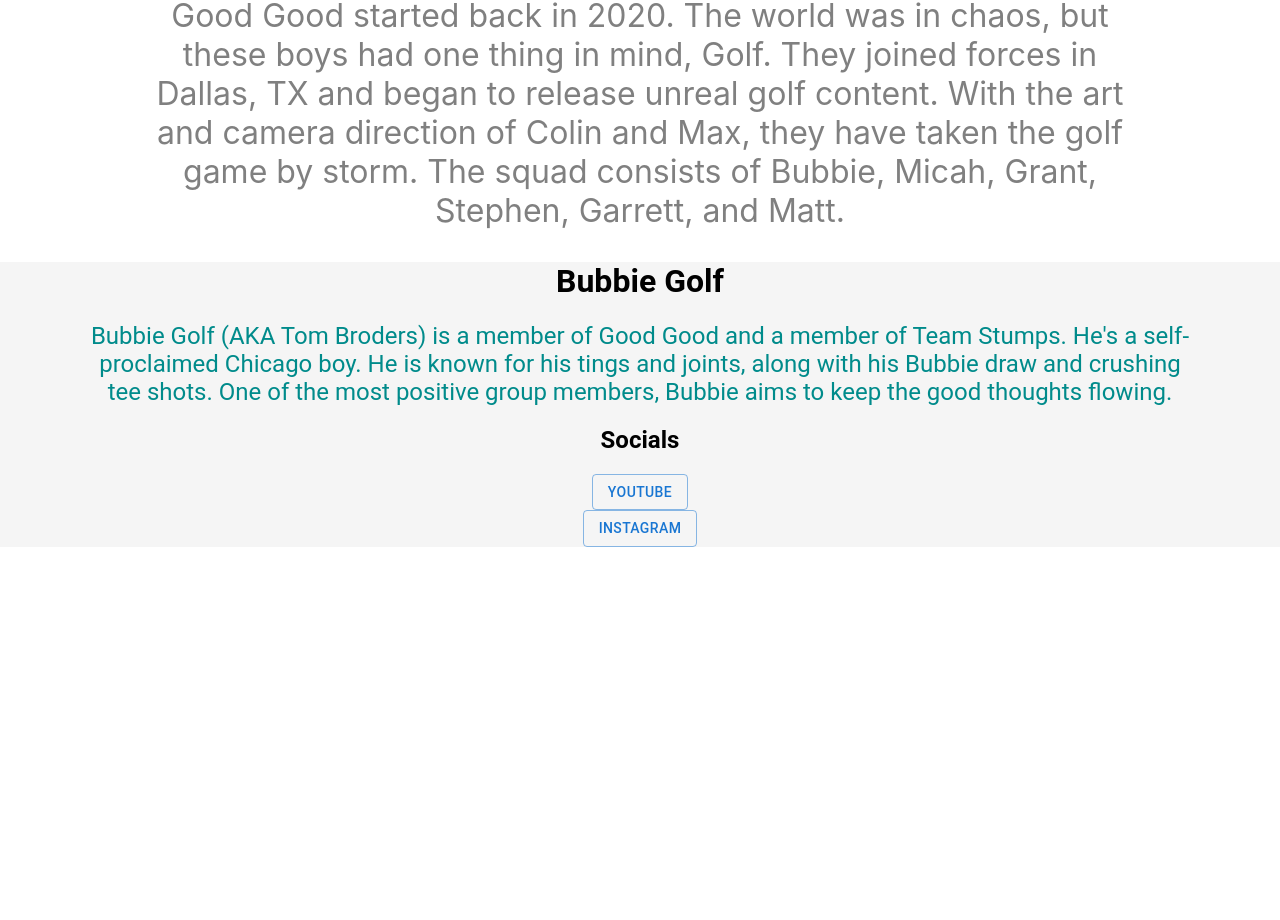
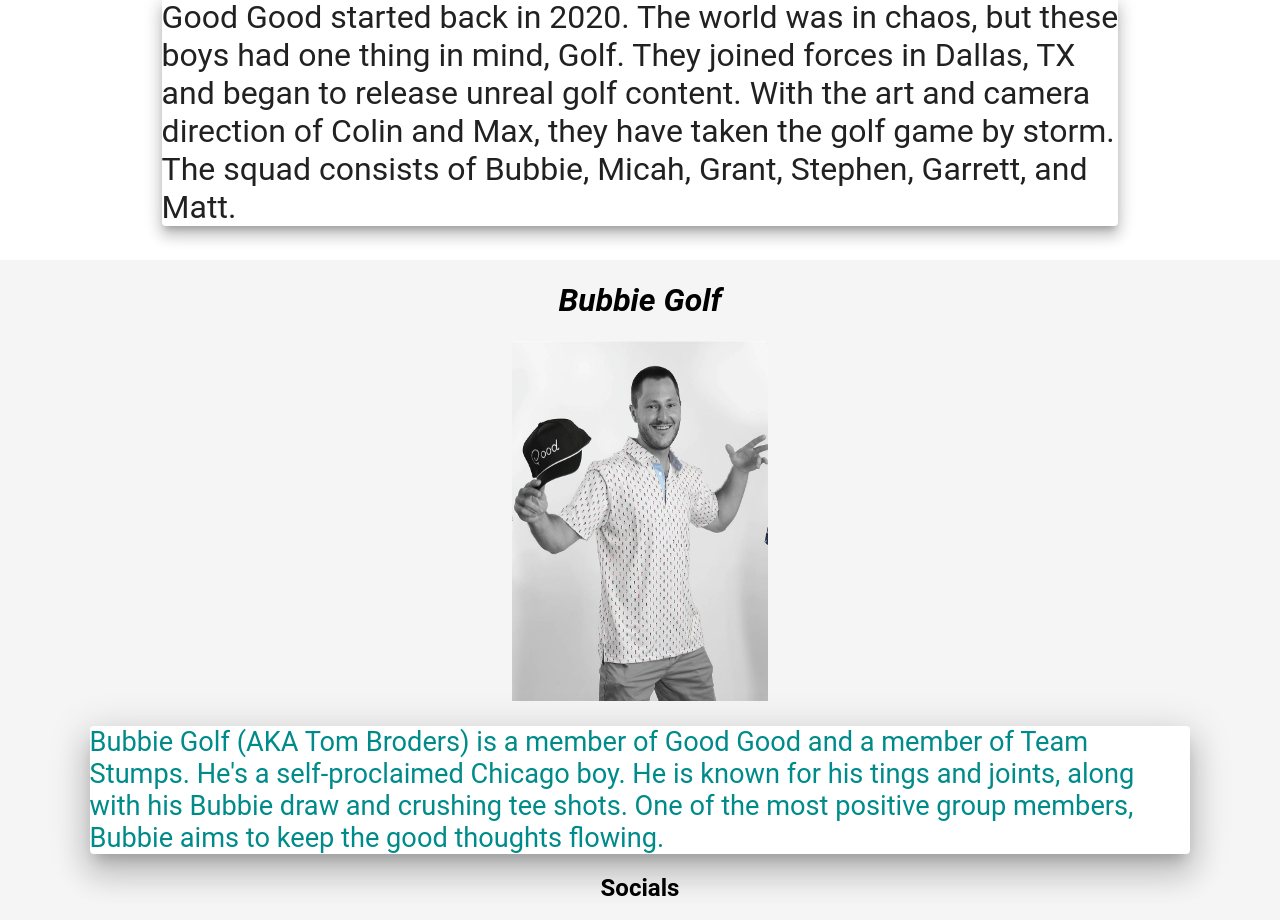
Before and after one commit to hbrashid/goodgood, a React (Create React App) app: page / in a window 1280 px wide. Shown: the part 1339-2259 px from the top of the page. Before the commit the page ends 1886 px from the top, so only its background shows below. Built offline with nearby package versions, Linux system fonts and the light colour scheme.

Commit message:
mUI tweaks

```diff
--- a/src/App.css
+++ b/src/App.css
@@ -1,5 +1,6 @@
 .App {
   text-align: center;
+  font-family:'Segoe UI';
 }
 
 .App-logo {
@@ -53,23 +54,42 @@
   background-repeat: no-repeat;
   background-size: cover;
   height: 50vh;
+  width: 90vw;
+  margin: 0 auto;
 }
 
 .aboutParagraph {
-  text-align: center;
+  text-align: left;
   margin: 2% 12%;
   font-family:-apple-system, BlinkMacSystemFont, 'Segoe UI', Roboto, Oxygen, Ubuntu, Cantarell, 'Open Sans', 'Helvetica Neue', sans-serif;
   font-size:xx-large;
   color: grey;
 }
+.bubbiePic {
+  height: 45vh;
+  width: 20vw;
+  margin-bottom: 2%;
+}
 
 .bubbie {
   background-color: whitesmoke;
   font-family: Roboto;
-  text-align: center;
+  text-align: left;
+  font-style: normal;
+  display: flex;
+  flex-direction: column;
+  align-items: center;
+  /* justify-content: space-between; */
 }
 .bubbieContent {
   margin: 0 7%;
   font-size: x-large;
   color: darkcyan;
 }
+.bubbieSocials {
+  display: flex;
+  /* flex-direction:row; */
+  justify-content:space-evenly;
+  align-content:space-between;
+  margin: 0 5%;
+}
--- a/src/App.js
+++ b/src/App.js
@@ -3,6 +3,9 @@
 import Button from '@mui/material/Button';
 import './App.css';
 import ButtonAppBar from './navBar';
+import SimplePaper from './bubbiePaper';
+import GoodAbout from './goodGoodAbout';
+import bubbiePic from './bubbiePic.jpg';
 
 function App() {
   return (
@@ -28,23 +31,29 @@
       </div>
 
       <div className="aboutParagraph">
-      <p>Good Good started back in 2020. The world was in chaos, but these boys had one thing in mind, Golf. They joined forces in Dallas, TX and began to release unreal golf content. With the art and camera direction of Colin and Max, they have taken the golf game by storm. The squad consists of Bubbie, Micah, Grant, Stephen, Garrett, and Matt.</p>
+        <GoodAbout/>
+      {/* <p>Good Good started back in 2020. The world was in chaos, but these boys had one thing in mind, Golf. They joined forces in Dallas, TX and began to release unreal golf content. With the art and camera direction of Colin and Max, they have taken the golf game by storm. The squad consists of Bubbie, Micah, Grant, Stephen, Garrett, and Matt.</p> */}
 
       </div>
 
+
       <div className="bubbie">
-      <h1>Bubbie Golf</h1>
-      <p className="bubbieContent">Bubbie Golf (AKA Tom Broders) is a member of Good Good and a member of Team Stumps. He's a self-proclaimed Chicago boy. He is known for his tings and joints, along with his Bubbie draw and crushing tee shots. One of the most positive group members, Bubbie aims to keep the good thoughts flowing.</p>
-      <h2>Socials</h2>
-      <Button variant="outlined" href="https://www.youtube.com/c/BubbieGolf">
+      <h1 style={{textAlign:"center", fontStyle:"oblique"}}>Bubbie Golf</h1>
+      <img className="bubbiePic" src={bubbiePic} />
+      <SimplePaper />
+      {/* <p className="bubbieContent">Bubbie Golf (AKA Tom Broders) is a member of Good Good and a member of Team Stumps. He's a self-proclaimed Chicago boy. He is known for his tings and joints, along with his Bubbie draw and crushing tee shots. One of the most positive group members, Bubbie aims to keep the good thoughts flowing.</p> */}
+      <h2 style={{textAlign:"center"}}>Socials</h2>
+      <div className="bubbieSocials">
+        <Button variant="outlined" style={{margin:"0 7%"}} href="https://www.youtube.com/c/BubbieGolf">
         Youtube
       </Button>
-      <br></br>
-      <Button variant="outlined" href="https://www.instagram.com/bubbiegolf/?hl=en">
+     <Button variant="outlined" href="https://www.instagram.com/bubbiegolf/?hl=en">
         Instagram
       </Button>
+      </div>
 
       </div>
+
 
 
 
--- /dev/null
+++ b/src/bubbiePaper.js
@@ -0,0 +1,30 @@
+import * as React from 'react';
+import Box from '@mui/material/Box';
+import Paper from '@mui/material/Paper';
+
+export default function SimplePaper() {
+  return (
+    <Box
+      sx={{
+        display: 'flex',
+        flexWrap: 'wrap',
+        '& > :not(style)': {
+          m: 1,
+          fontSize: '1.7em',
+          margin: '0 7%',
+          color: 'darkcyan',
+          fontFamily: 'Roboto',
+
+        },
+      }}
+    >
+
+      <Paper elevation={20}>
+      Bubbie Golf (AKA Tom Broders) is a member of Good Good and a member of Team Stumps. He's a self-proclaimed Chicago boy. He is known for his tings and joints, along with his Bubbie draw and crushing tee shots. One of the most positive group members, Bubbie aims to keep the good thoughts flowing.
+
+    </Paper>
+
+
+    </Box>
+  );
+}
--- /dev/null
+++ b/src/goodGoodAbout.js
@@ -0,0 +1,28 @@
+import * as React from 'react';
+import Box from '@mui/material/Box';
+import Paper from '@mui/material/Paper';
+
+export default function GoodAbout() {
+  return (
+    <Box
+      sx={{
+        display: 'flex',
+        flexWrap: 'wrap',
+        '& > :not(style)': {
+          m: 1,
+          fontSize: '1.0em',
+          fontFamily: 'Roboto',
+
+        },
+      }}
+    >
+
+      <Paper elevation={10}>
+      Good Good started back in 2020. The world was in chaos, but these boys had one thing in mind, Golf. They joined forces in Dallas, TX and began to release unreal golf content. With the art and camera direction of Colin and Max, they have taken the golf game by storm. The squad consists of Bubbie, Micah, Grant, Stephen, Garrett, and Matt.
+
+    </Paper>
+
+
+    </Box>
+  );
+}
```
Also changed, not shown: src/bubbiePic.jpg (added).
